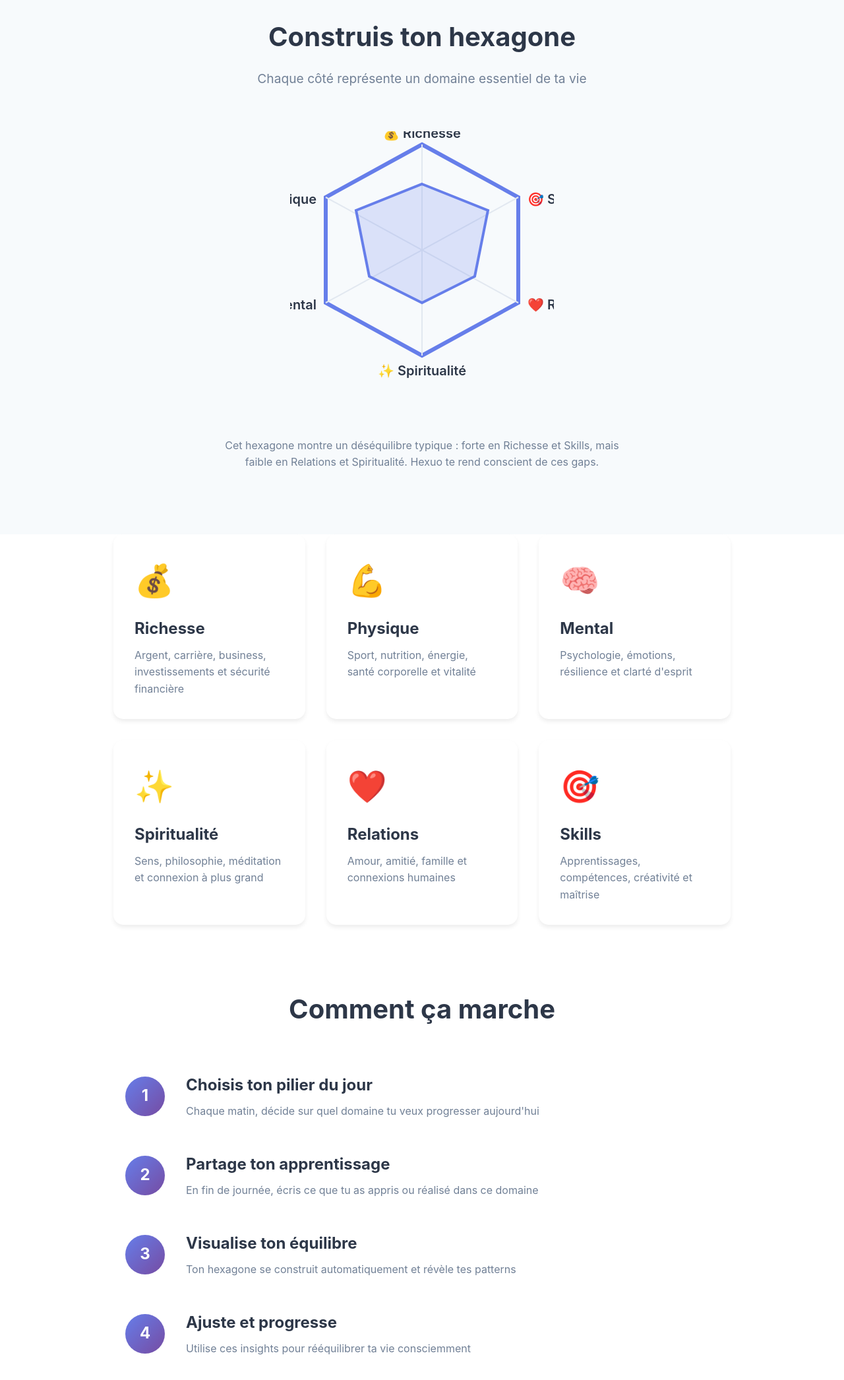
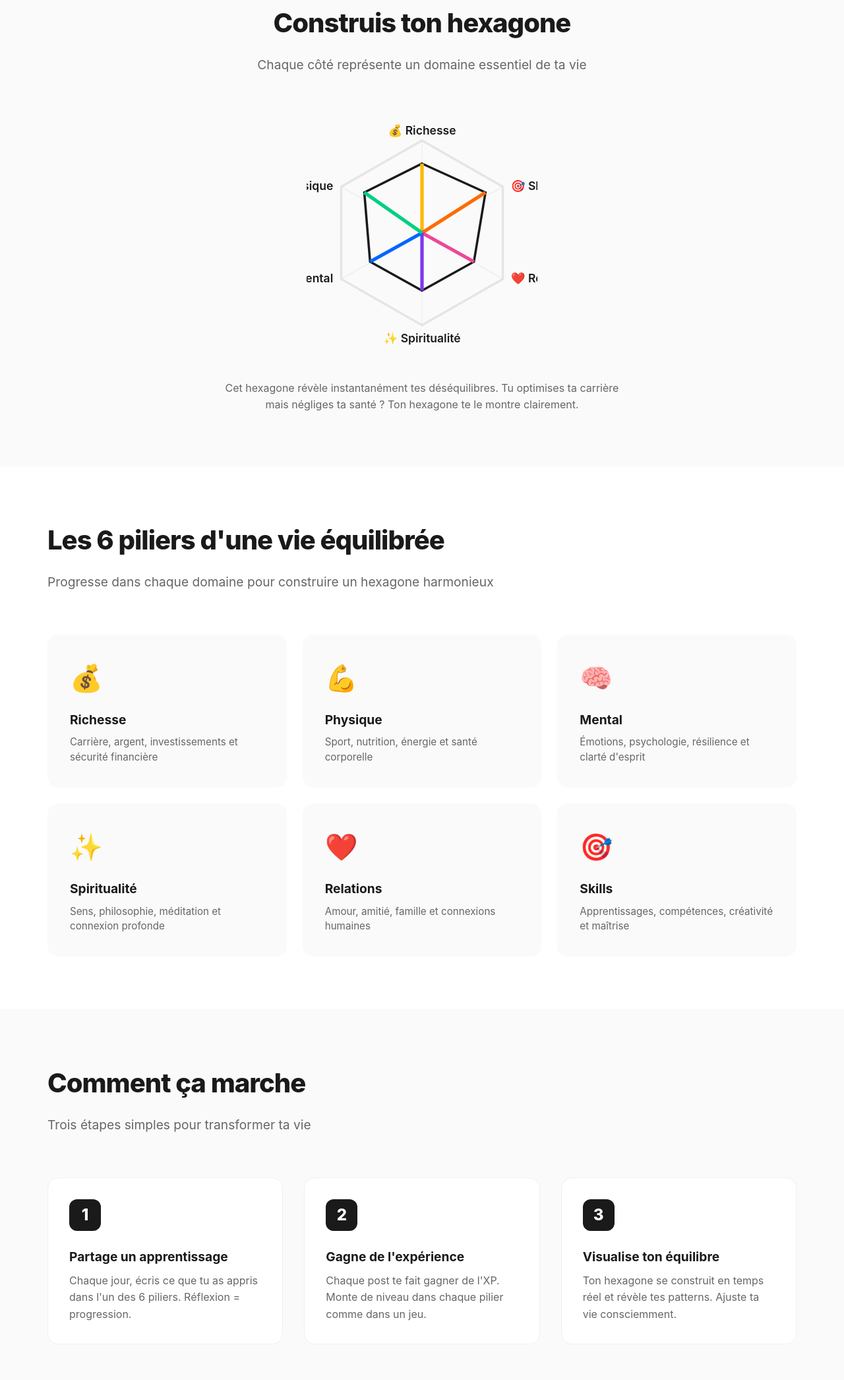
Before and after one commit to demniry/hexuo, a plain HTML site: page index.html in a window 1280 px wide. Shown: the part 666-2758 px from the top of the page at 66% size. Drawn offline with Linux system fonts and the light colour scheme.

Commit message:
Update index.html

```diff
--- a/index.html
+++ b/index.html
@@ -12,277 +12,326 @@
         }
 
         body {
-            font-family: -apple-system, BlinkMacSystemFont, 'Segoe UI', Roboto, Oxygen, Ubuntu, Cantarell, sans-serif;
+            font-family: -apple-system, BlinkMacSystemFont, 'Segoe UI', Roboto, 'Inter', sans-serif;
+            background: #fafafa;
+            color: #1a1a1a;
             line-height: 1.6;
-            color: #2d3748;
-            overflow-x: hidden;
+        }
+
+        .container {
+            max-width: 1200px;
+            margin: 0 auto;
+            padding: 0 2rem;
         }
 
         /* Header */
         header {
-            background: linear-gradient(135deg, #667eea 0%, #764ba2 100%);
-            color: white;
-            padding: 1.5rem 2rem;
-            position: sticky;
-            top: 0;
-            z-index: 100;
-            box-shadow: 0 4px 6px rgba(0,0,0,0.1);
+            padding: 2rem 0;
+            border-bottom: 1px solid #f0f0f0;
+            background: white;
         }
 
         nav {
             max-width: 1200px;
             margin: 0 auto;
+            padding: 0 2rem;
             display: flex;
             justify-content: space-between;
             align-items: center;
         }
 
         .logo {
-            font-size: 2rem;
+            font-size: 1.8rem;
             font-weight: 800;
-            letter-spacing: -1px;
+            color: #1a1a1a;
+            letter-spacing: -0.5px;
         }
 
-        .nav-links {
-            display: flex;
-            gap: 2rem;
-            list-style: none;
+        .nav-link {
+            color: #666;
+            text-decoration: none;
+            font-weight: 500;
+            padding: 0.5rem 1rem;
+            border-radius: 8px;
+            transition: all 0.2s;
         }
 
-        .nav-links a {
-            color: white;
-            text-decoration: none;
-            font-weight: 500;
-            transition: opacity 0.3s;
+        .nav-link:hover {
+            color: #1a1a1a;
+            background: #fafafa;
         }
 
-        .nav-links a:hover {
-            opacity: 0.8;
-        }
-
-        /* Hero Section */
+        /* Hero */
         .hero {
-            background: linear-gradient(135deg, #667eea 0%, #764ba2 100%);
-            color: white;
-            padding: 6rem 2rem;
+            padding: 6rem 0 4rem;
             text-align: center;
-        }
-
-        .hero-content {
-            max-width: 800px;
-            margin: 0 auto;
         }
 
         .hero h1 {
             font-size: 3.5rem;
+            font-weight: 800;
+            color: #1a1a1a;
             margin-bottom: 1.5rem;
-            line-height: 1.2;
-            font-weight: 800;
+            letter-spacing: -1.5px;
+            line-height: 1.1;
         }
 
         .hero p {
-            font-size: 1.4rem;
-            margin-bottom: 3rem;
-            opacity: 0.95;
+            font-size: 1.3rem;
+            color: #666;
+            margin-bottom: 2.5rem;
+            max-width: 600px;
+            margin-left: auto;
+            margin-right: auto;
         }
 
-        .cta-button {
+        .cta-primary {
+            background: #1a1a1a;
+            color: white;
+            padding: 1rem 2.5rem;
+            border: none;
+            border-radius: 12px;
+            font-size: 1.1rem;
+            font-weight: 600;
+            cursor: pointer;
+            transition: all 0.2s;
+            text-decoration: none;
+            display: inline-block;
+            margin-right: 1rem;
+        }
+
+        .cta-primary:hover {
+            transform: translateY(-2px);
+            box-shadow: 0 8px 20px rgba(0,0,0,0.15);
+        }
+
+        .cta-secondary {
             background: white;
-            color: #667eea;
-            padding: 1.2rem 3rem;
-            border: none;
-            border-radius: 50px;
-            font-size: 1.2rem;
-            font-weight: 700;
+            color: #1a1a1a;
+            padding: 1rem 2.5rem;
+            border: 2px solid #e5e5e5;
+            border-radius: 12px;
+            font-size: 1.1rem;
+            font-weight: 600;
             cursor: pointer;
-            transition: transform 0.3s, box-shadow 0.3s;
+            transition: all 0.2s;
             text-decoration: none;
             display: inline-block;
         }
 
-        .cta-button:hover {
-            transform: translateY(-3px);
-            box-shadow: 0 10px 25px rgba(0,0,0,0.2);
+        .cta-secondary:hover {
+            border-color: #1a1a1a;
+            transform: translateY(-2px);
         }
 
-        /* Hexagon Section */
-        .hexagon-section {
-            padding: 6rem 2rem;
-            background: #f7fafc;
+        /* Concept Section */
+        .concept-section {
+            padding: 5rem 0;
             text-align: center;
         }
 
-        .hexagon-section h2 {
+        .section-title {
             font-size: 2.5rem;
+            font-weight: 800;
+            color: #1a1a1a;
             margin-bottom: 1rem;
-            color: #2d3748;
+            letter-spacing: -1px;
         }
 
-        .hexagon-section .subtitle {
+        .section-subtitle {
             font-size: 1.2rem;
-            color: #718096;
+            color: #666;
             margin-bottom: 4rem;
         }
 
-        .hexagon-container {
-            position: relative;
-            width: 400px;
-            height: 400px;
-            margin: 0 auto 4rem;
+        .hexagon-visual {
+            width: 350px;
+            height: 350px;
+            margin: 0 auto 3rem;
         }
 
-        .hexagon-svg {
+        .hex-svg {
             width: 100%;
             height: 100%;
         }
 
-        /* Pillars Grid */
+        /* Pillars */
+        .pillars-section {
+            padding: 5rem 0;
+            background: white;
+        }
+
         .pillars-grid {
-            max-width: 1000px;
-            margin: 0 auto;
             display: grid;
-            grid-template-columns: repeat(auto-fit, minmax(280px, 1fr));
-            gap: 2rem;
-            padding: 0 2rem;
+            grid-template-columns: repeat(3, 1fr);
+            gap: 1.5rem;
+            margin-top: 3rem;
         }
 
         .pillar-card {
-            background: white;
+            background: #fafafa;
             padding: 2rem;
-            border-radius: 15px;
-            box-shadow: 0 4px 6px rgba(0,0,0,0.07);
-            transition: transform 0.3s, box-shadow 0.3s;
+            border-radius: 16px;
+            border: 2px solid transparent;
+            transition: all 0.3s cubic-bezier(0.4, 0, 0.2, 1);
+            cursor: pointer;
+            position: relative;
+        }
+
+        .pillar-card::before {
+            content: '';
+            position: absolute;
+            left: 0;
+            top: 0;
+            bottom: 0;
+            width: 4px;
+            background: currentColor;
+            border-radius: 16px 0 0 16px;
+            opacity: 0;
+            transition: opacity 0.3s;
         }
 
         .pillar-card:hover {
-            transform: translateY(-5px);
-            box-shadow: 0 10px 20px rgba(0,0,0,0.1);
+            transform: translateY(-4px);
+            background: white;
+            border-color: currentColor;
+            box-shadow: 0 12px 24px rgba(0,0,0,0.08);
         }
 
+        .pillar-card:hover::before {
+            opacity: 1;
+        }
+
+        .pillar-richesse { color: #FFB800; }
+        .pillar-physique { color: #00D084; }
+        .pillar-mental { color: #0066FF; }
+        .pillar-spiritualite { color: #7C3AED; }
+        .pillar-relations { color: #EC4899; }
+        .pillar-skills { color: #FF6B00; }
+
         .pillar-icon {
-            font-size: 3rem;
+            font-size: 2.5rem;
             margin-bottom: 1rem;
+            display: block;
         }
 
         .pillar-card h3 {
-            font-size: 1.5rem;
+            color: #1a1a1a;
             margin-bottom: 0.5rem;
-            color: #2d3748;
+            font-size: 1.2rem;
+            font-weight: 700;
         }
 
         .pillar-card p {
-            color: #718096;
-            line-height: 1.6;
+            color: #666;
+            font-size: 0.95rem;
+            line-height: 1.5;
         }
 
-        /* How it Works */
-        .how-it-works {
-            padding: 6rem 2rem;
-            background: white;
+        /* How it works */
+        .how-section {
+            padding: 5rem 0;
         }
 
-        .how-it-works h2 {
-            text-align: center;
-            font-size: 2.5rem;
-            margin-bottom: 4rem;
-            color: #2d3748;
+        .steps-grid {
+            display: grid;
+            grid-template-columns: repeat(3, 1fr);
+            gap: 2rem;
+            margin-top: 3rem;
         }
 
-        .steps {
-            max-width: 900px;
-            margin: 0 auto;
-            display: flex;
-            flex-direction: column;
-            gap: 3rem;
-        }
-
-        .step {
-            display: flex;
-            align-items: center;
-            gap: 2rem;
+        .step-card {
+            background: white;
+            padding: 2rem;
+            border-radius: 16px;
+            border: 1px solid #f0f0f0;
         }
 
         .step-number {
-            background: linear-gradient(135deg, #667eea 0%, #764ba2 100%);
+            width: 48px;
+            height: 48px;
+            background: #1a1a1a;
             color: white;
-            width: 60px;
-            height: 60px;
-            border-radius: 50%;
+            border-radius: 12px;
             display: flex;
             align-items: center;
             justify-content: center;
+            font-weight: 800;
             font-size: 1.5rem;
-            font-weight: 700;
-            flex-shrink: 0;
+            margin-bottom: 1.5rem;
         }
 
-        .step-content h3 {
-            font-size: 1.5rem;
+        .step-card h3 {
+            font-size: 1.2rem;
+            font-weight: 700;
+            color: #1a1a1a;
             margin-bottom: 0.5rem;
-            color: #2d3748;
         }
 
-        .step-content p {
-            color: #718096;
+        .step-card p {
+            color: #666;
+            line-height: 1.6;
         }
 
         /* CTA Section */
         .cta-section {
-            background: linear-gradient(135deg, #667eea 0%, #764ba2 100%);
-            color: white;
-            padding: 6rem 2rem;
+            padding: 5rem 0;
             text-align: center;
+            background: white;
         }
 
         .cta-section h2 {
             font-size: 2.5rem;
-            margin-bottom: 1.5rem;
+            font-weight: 800;
+            color: #1a1a1a;
+            margin-bottom: 1rem;
         }
 
         .cta-section p {
             font-size: 1.2rem;
+            color: #666;
             margin-bottom: 2rem;
-            opacity: 0.95;
         }
 
         /* Footer */
         footer {
-            background: #2d3748;
-            color: white;
-            padding: 3rem 2rem;
+            padding: 3rem 0;
+            border-top: 1px solid #f0f0f0;
             text-align: center;
+            background: #fafafa;
         }
 
         footer p {
-            opacity: 0.8;
+            color: #666;
+            font-size: 0.95rem;
         }
 
         /* Responsive */
-        @media (max-width: 768px) {
+        @media (max-width: 968px) {
             .hero h1 {
                 font-size: 2.5rem;
             }
 
-            .hero p {
-                font-size: 1.1rem;
+            .pillars-grid,
+            .steps-grid {
+                grid-template-columns: repeat(2, 1fr);
+            }
         }
 
-            .hexagon-container {
-                width: 300px;
-                height: 300px;
+        @media (max-width: 640px) {
+            .hero h1 {
+                font-size: 2rem;
             }
 
-            .pillars-grid {
+            .pillars-grid,
+            .steps-grid {
                 grid-template-columns: 1fr;
             }
 
-            .nav-links {
-                display: none;
-            }
-
-            .step {
-                flex-direction: column;
-                text-align: center;
+            .cta-primary,
+            .cta-secondary {
+                display: block;
+                margin: 0.5rem 0;
             }
         }
     </style>
@@ -292,134 +341,138 @@
     <header>
         <nav>
             <div class="logo">Hexuo</div>
-            <ul class="nav-links">
-                <li><a href="#concept">Concept</a></li>
-                <li><a href="#pillars">Les 6 Piliers</a></li>
-                <li><a href="#how">Comment ça marche</a></li>
-            </ul>
+            <a href="dashboard.html" class="nav-link">Voir la démo →</a>
         </nav>
     </header>
 
     <!-- Hero -->
     <section class="hero">
-        <div class="hero-content">
-            <h1>Équilibre ta vie, un apprentissage à la fois</h1>
+        <div class="container">
+            <h1>Équilibre ta vie,<br>un apprentissage à la fois</h1>
             <p>6 piliers. 1 post par jour. Un hexagone qui révèle tes déséquilibres.</p>
-            <button class="cta-button">Commencer maintenant</button>
+            <a href="dashboard.html" class="cta-primary">Découvrir le dashboard →</a>
+            <a href="#concept" class="cta-secondary">En savoir plus</a>
         </div>
     </section>
 
-    <!-- Hexagon Concept -->
-    <section class="hexagon-section" id="concept">
-        <h2>Construis ton hexagone</h2>
-        <p class="subtitle">Chaque côté représente un domaine essentiel de ta vie</p>
+    <!-- Concept -->
+    <section id="concept" class="concept-section">
+        <div class="container">
+            <h2 class="section-title">Construis ton hexagone</h2>
+            <p class="section-subtitle">Chaque côté représente un domaine essentiel de ta vie</p>
 
-        <div class="hexagon-container">
-            <svg class="hexagon-svg" viewBox="0 0 200 200">
-                <!-- Hexagon -->
-                <polygon points="100,10 173,50 173,130 100,170 27,130 27,50"
+            <div class="hexagon-visual">
+                <svg class="hex-svg" viewBox="0 0 200 200">
+                    <!-- Grid -->
+                    <line x1="100" y1="20" x2="100" y2="180" stroke="#f0f0f0" stroke-width="1"/>
+                    <line x1="30" y1="60" x2="170" y2="140" stroke="#f0f0f0" stroke-width="1"/>
+                    <line x1="30" y1="140" x2="170" y2="60" stroke="#f0f0f0" stroke-width="1"/>
+
+                    <!-- Outer hexagon -->
+                    <polygon points="100,20 170,60 170,140 100,180 30,140 30,60"
                              fill="none"
-                         stroke="#667eea"
-                         stroke-width="3"/>
+                             stroke="#e5e5e5"
+                             stroke-width="2"/>
 
-                <!-- Grid lines -->
-                <line x1="100" y1="10" x2="100" y2="170" stroke="#e2e8f0" stroke-width="1"/>
-                <line x1="27" y1="50" x2="173" y2="130" stroke="#e2e8f0" stroke-width="1"/>
-                <line x1="27" y1="130" x2="173" y2="50" stroke="#e2e8f0" stroke-width="1"/>
+                    <!-- Data hexagon (example) -->
+                    <polygon points="100,40 155,65 145,125 100,150 55,125 50,65"
+                             fill="#fafafa"
+                             stroke="#1a1a1a"
+                             stroke-width="2"/>
+
+                    <!-- Colored segments -->
+                    <line x1="100" y1="100" x2="100" y2="40" stroke="#FFB800" stroke-width="3"/>
+                    <line x1="100" y1="100" x2="155" y2="65" stroke="#FF6B00" stroke-width="3"/>
+                    <line x1="100" y1="100" x2="145" y2="125" stroke="#EC4899" stroke-width="3"/>
+                    <line x1="100" y1="100" x2="100" y2="150" stroke="#7C3AED" stroke-width="3"/>
+                    <line x1="100" y1="100" x2="55" y2="125" stroke="#0066FF" stroke-width="3"/>
+                    <line x1="100" y1="100" x2="50" y2="65" stroke="#00D084" stroke-width="3"/>
 
                     <!-- Labels -->
-                <text x="100" y="5" text-anchor="middle" fill="#2d3748" font-size="10" font-weight="600">💰 Richesse</text>
-                <text x="180" y="55" text-anchor="start" fill="#2d3748" font-size="10" font-weight="600">🎯 Skills</text>
-                <text x="180" y="135" text-anchor="start" fill="#2d3748" font-size="10" font-weight="600">❤️ Relations</text>
-                <text x="100" y="185" text-anchor="middle" fill="#2d3748" font-size="10" font-weight="600">✨ Spiritualité</text>
-                <text x="20" y="135" text-anchor="end" fill="#2d3748" font-size="10" font-weight="600">🧠 Mental</text>
-                <text x="20" y="55" text-anchor="end" fill="#2d3748" font-size="10" font-weight="600">💪 Physique</text>
-
-                <!-- Example data polygon (unbalanced) -->
-                <polygon points="100,40 150,60 140,110 100,130 60,110 50,60"
-                         fill="rgba(102, 126, 234, 0.2)"
-                         stroke="#667eea"
-                         stroke-width="2"/>
+                    <text x="100" y="15" text-anchor="middle" fill="#1a1a1a" font-size="10" font-weight="600">💰 Richesse</text>
+                    <text x="177" y="63" text-anchor="start" fill="#1a1a1a" font-size="10" font-weight="600">🎯 Skills</text>
+                    <text x="177" y="143" text-anchor="start" fill="#1a1a1a" font-size="10" font-weight="600">❤️ Relations</text>
+                    <text x="100" y="195" text-anchor="middle" fill="#1a1a1a" font-size="10" font-weight="600">✨ Spiritualité</text>
+                    <text x="23" y="143" text-anchor="end" fill="#1a1a1a" font-size="10" font-weight="600">🧠 Mental</text>
+                    <text x="23" y="63" text-anchor="end" fill="#1a1a1a" font-size="10" font-weight="600">💪 Physique</text>
                 </svg>
             </div>
 
-        <p style="color: #718096; max-width: 600px; margin: 0 auto;">
-            Cet hexagone montre un déséquilibre typique : forte en Richesse et Skills, mais faible en Relations et Spiritualité. Hexuo te rend conscient de ces gaps.
+            <p style="color: #666; max-width: 600px; margin: 0 auto;">
+                Cet hexagone révèle instantanément tes déséquilibres. Tu optimises ta carrière mais négliges ta santé ? Ton hexagone te le montre clairement.
             </p>
+        </div>
     </section>
 
     <!-- Pillars -->
-    <section class="pillars-grid" id="pillars">
-        <div class="pillar-card">
-            <div class="pillar-icon">💰</div>
+    <section class="pillars-section">
+        <div class="container">
+            <h2 class="section-title">Les 6 piliers d'une vie équilibrée</h2>
+            <p class="section-subtitle">Progresse dans chaque domaine pour construire un hexagone harmonieux</p>
+
+            <div class="pillars-grid">
+                <div class="pillar-card pillar-richesse">
+                    <span class="pillar-icon">💰</span>
                     <h3>Richesse</h3>
-            <p>Argent, carrière, business, investissements et sécurité financière</p>
+                    <p>Carrière, argent, investissements et sécurité financière</p>
                 </div>
 
-        <div class="pillar-card">
-            <div class="pillar-icon">💪</div>
+                <div class="pillar-card pillar-physique">
+                    <span class="pillar-icon">💪</span>
                     <h3>Physique</h3>
-            <p>Sport, nutrition, énergie, santé corporelle et vitalité</p>
+                    <p>Sport, nutrition, énergie et santé corporelle</p>
                 </div>
 
-        <div class="pillar-card">
-            <div class="pillar-icon">🧠</div>
+                <div class="pillar-card pillar-mental">
+                    <span class="pillar-icon">🧠</span>
                     <h3>Mental</h3>
-            <p>Psychologie, émotions, résilience et clarté d'esprit</p>
+                    <p>Émotions, psychologie, résilience et clarté d'esprit</p>
                 </div>
 
-        <div class="pillar-card">
-            <div class="pillar-icon">✨</div>
+                <div class="pillar-card pillar-spiritualite">
+                    <span class="pillar-icon">✨</span>
                     <h3>Spiritualité</h3>
-            <p>Sens, philosophie, méditation et connexion à plus grand</p>
+                    <p>Sens, philosophie, méditation et connexion profonde</p>
                 </div>
 
-        <div class="pillar-card">
-            <div class="pillar-icon">❤️</div>
+                <div class="pillar-card pillar-relations">
+                    <span class="pillar-icon">❤️</span>
                     <h3>Relations</h3>
                     <p>Amour, amitié, famille et connexions humaines</p>
                 </div>
 
-        <div class="pillar-card">
-            <div class="pillar-icon">🎯</div>
+                <div class="pillar-card pillar-skills">
+                    <span class="pillar-icon">🎯</span>
                     <h3>Skills</h3>
                     <p>Apprentissages, compétences, créativité et maîtrise</p>
                 </div>
+            </div>
+        </div>
     </section>
 
-    <!-- How it Works -->
-    <section class="how-it-works" id="how">
-        <h2>Comment ça marche</h2>
-        <div class="steps">
-            <div class="step">
+    <!-- How it works -->
+    <section class="how-section">
+        <div class="container">
+            <h2 class="section-title">Comment ça marche</h2>
+            <p class="section-subtitle">Trois étapes simples pour transformer ta vie</p>
+
+            <div class="steps-grid">
+                <div class="step-card">
                     <div class="step-number">1</div>
-                <div class="step-content">
-                    <h3>Choisis ton pilier du jour</h3>
-                    <p>Chaque matin, décide sur quel domaine tu veux progresser aujourd'hui</p>
-                </div>
+                    <h3>Partage un apprentissage</h3>
+                    <p>Chaque jour, écris ce que tu as appris dans l'un des 6 piliers. Réflexion = progression.</p>
                 </div>
 
-            <div class="step">
+                <div class="step-card">
                     <div class="step-number">2</div>
-                <div class="step-content">
-                    <h3>Partage ton apprentissage</h3>
-                    <p>En fin de journée, écris ce que tu as appris ou réalisé dans ce domaine</p>
-                </div>
+                    <h3>Gagne de l'expérience</h3>
+                    <p>Chaque post te fait gagner de l'XP. Monte de niveau dans chaque pilier comme dans un jeu.</p>
                 </div>
 
-            <div class="step">
+                <div class="step-card">
                     <div class="step-number">3</div>
-                <div class="step-content">
                     <h3>Visualise ton équilibre</h3>
-                    <p>Ton hexagone se construit automatiquement et révèle tes patterns</p>
-                </div>
-            </div>
-
-            <div class="step">
-                <div class="step-number">4</div>
-                <div class="step-content">
-                    <h3>Ajuste et progresse</h3>
-                    <p>Utilise ces insights pour rééquilibrer ta vie consciemment</p>
+                    <p>Ton hexagone se construit en temps réel et révèle tes patterns. Ajuste ta vie consciemment.</p>
                 </div>
             </div>
         </div>
@@ -427,37 +480,18 @@
 
     <!-- CTA -->
     <section class="cta-section">
+        <div class="container">
             <h2>Prêt à construire ton hexagone ?</h2>
-        <p>Rejoins Hexuo et commence à équilibrer ta vie dès aujourd'hui</p>
-        <button class="cta-button">Créer mon compte</button>
+            <p>Découvre à quoi ressemblera ton dashboard personnel</p>
+            <a href="dashboard.html" class="cta-primary">Voir la démo interactive →</a>
+        </div>
     </section>
 
     <!-- Footer -->
     <footer>
-        <p>&copy; 2024 Hexuo. Construis ta vie, un côté à la fois.</p>
+        <div class="container">
+            <p>&copy; 2025 Hexuo. Construis ta vie, un côté à la fois.</p>
+        </div>
     </footer>
-
-    <script>
-        // Smooth scroll pour les liens de navigation
-        document.querySelectorAll('a[href^="#"]').forEach(anchor => {
-            anchor.addEventListener('click', function (e) {
-                e.preventDefault();
-                const target = document.querySelector(this.getAttribute('href'));
-                if (target) {
-                    target.scrollIntoView({
-                        behavior: 'smooth',
-                        block: 'start'
-                    });
-                }
-            });
-        });
-
-        // Animation au clic sur les CTA (pour l'instant juste une alerte)
-        document.querySelectorAll('.cta-button').forEach(button => {
-            button.addEventListener('click', function() {
-                alert('🚀 Bientôt disponible ! Continue de coder pour rendre ça réel.');
-            });
-        });
-    </script>
 </body>
 </html>
```
Lines whose indentation alone changed are shown as unchanged.
